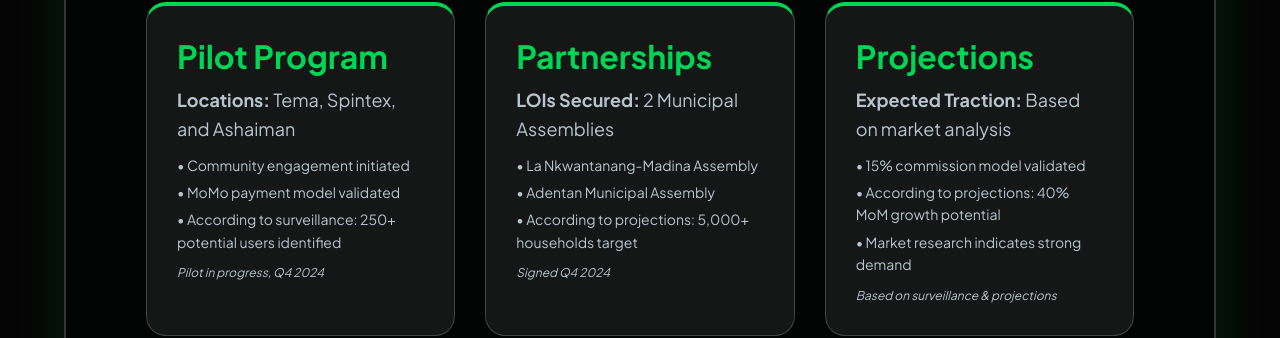
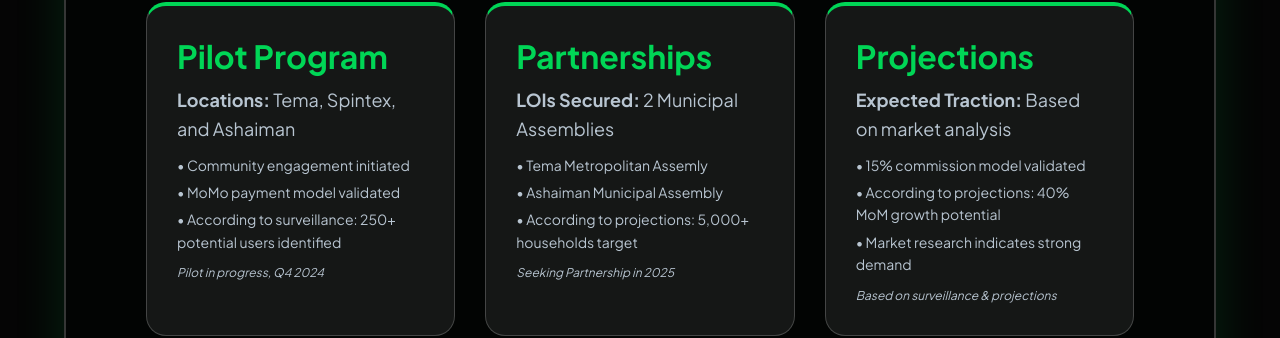
Before and after one commit to EbenezerGasonoo/OBD, a plain HTML site: page index.html in a window 1280 px wide. Shown: the part 6666-7004 px from the top of the page. Drawn offline with Linux system fonts and the light colour scheme.

Commit message:
Update partnerships section in index.html
dd

```diff
--- a/index.html
+++ b/index.html
@@ -245,10 +245,10 @@
             <div class="card" style="border-top: 4px solid var(--primary);">
                 <h3 style="color: var(--primary);">Partnerships</h3>
                 <p style="margin: 10px 0;"><strong>LOIs Secured:</strong> 2 Municipal Assemblies</p>
-                <p style="margin: 5px 0; font-size: 14px;">• La Nkwantanang-Madina Assembly</p>
-                <p style="margin: 5px 0; font-size: 14px;">• Adentan Municipal Assembly</p>
+                <p style="margin: 5px 0; font-size: 14px;">• Tema Metropolitan Assemly</p>
+                <p style="margin: 5px 0; font-size: 14px;">• Ashaiman Municipal Assembly</p>
                 <p style="margin: 5px 0; font-size: 14px;">• According to projections: 5,000+ households target</p>
-                <p style="margin: 10px 0 0 0; font-size: 12px; color: var(--muted); font-style: italic;">Signed Q4 2024</p>
+                <p style="margin: 10px 0 0 0; font-size: 12px; color: var(--muted); font-style: italic;">Seeking Partnership in 2025</p>
             </div>
             <div class="card" style="border-top: 4px solid var(--primary);">
                 <h3 style="color: var(--primary);">Projections</h3>
```
